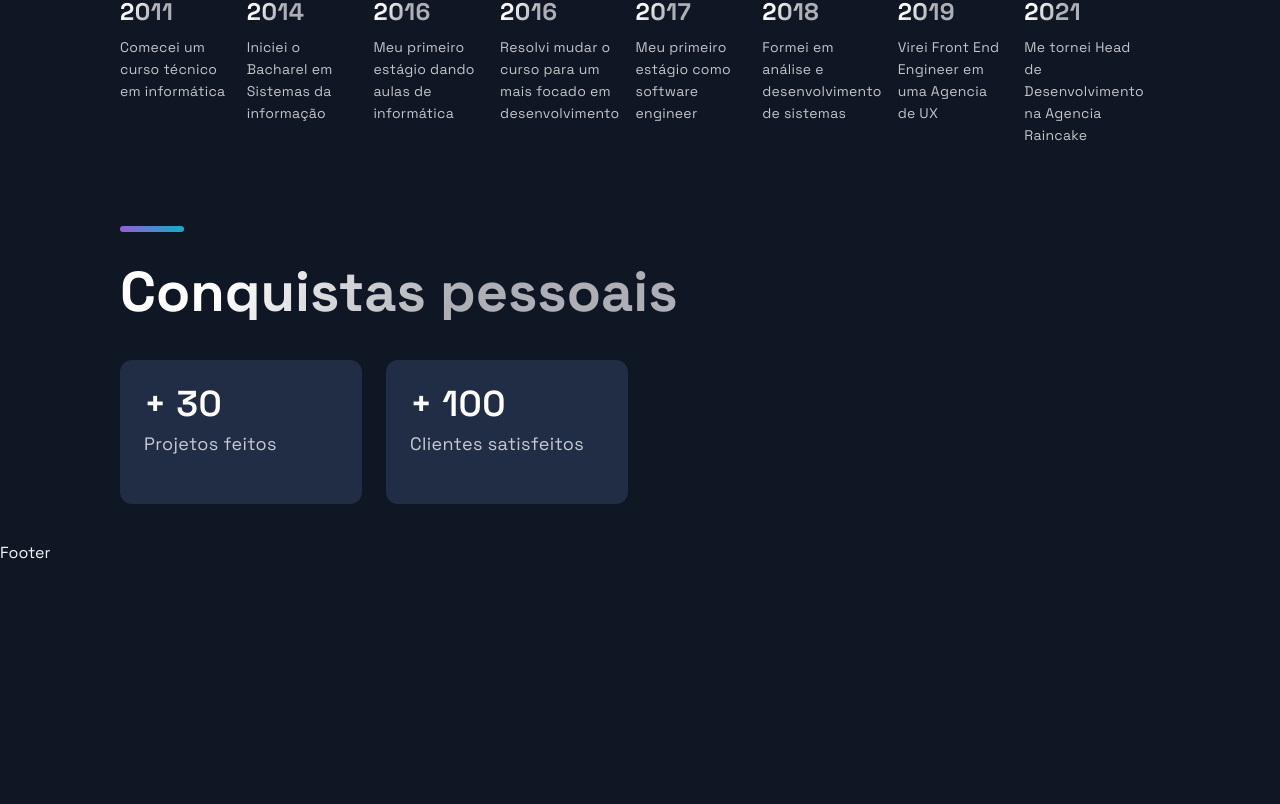
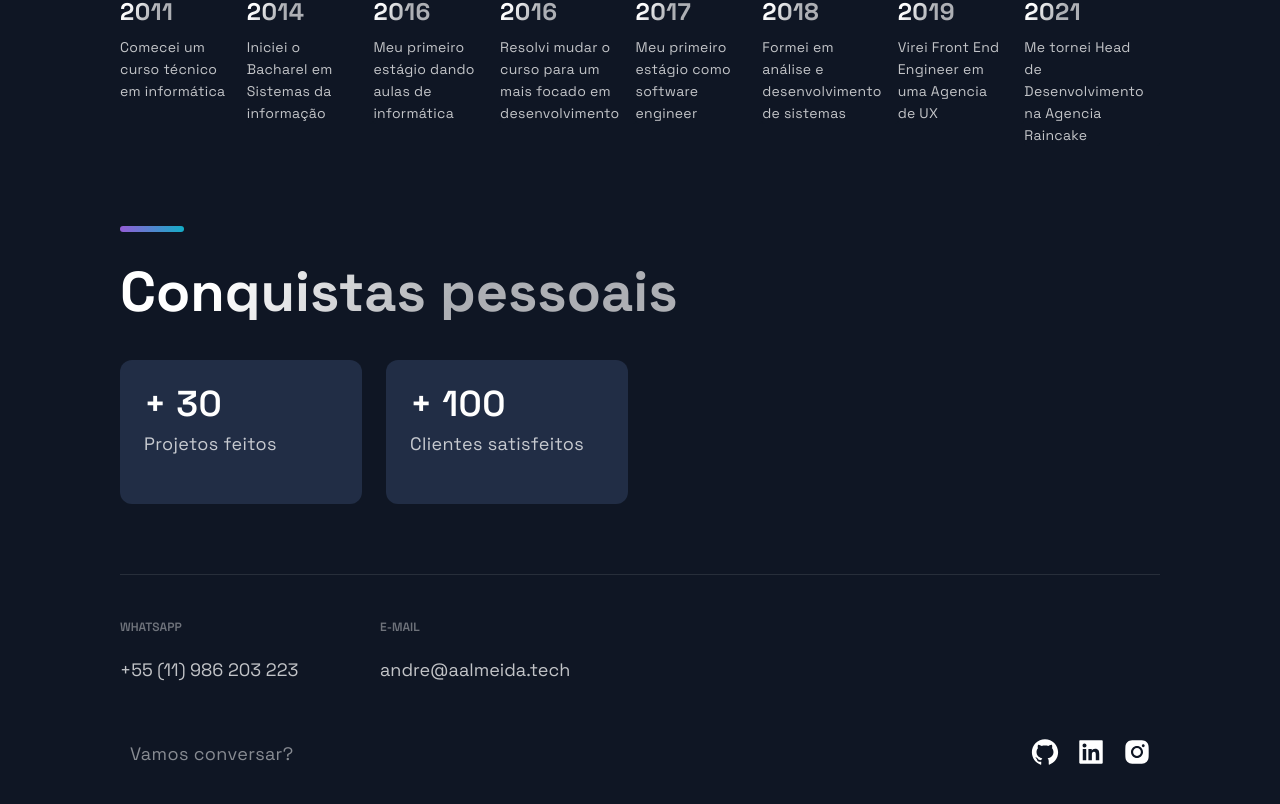
Before and after one commit to aalmeida00/portifolio, a Next.js app: page / in a window 1280 px wide. Shown: the part 2058-2862 px from the top of the page. Before the commit the page ends 2621 px from the top, so only its background shows below. Built offline with nearby package versions, Linux system fonts and the light colour scheme.

Commit message:
feat: footer finished

```diff
--- a/src/components/Footer/Footer.js
+++ b/src/components/Footer/Footer.js
@@ -2,13 +2,50 @@
 import { AiFillGithub, AiFillInstagram, AiFillLinkedin } from 'react-icons/ai';
 
 import { SocialIcons } from '../Header/HeaderStyles';
-import { CompanyContainer, FooterWrapper, LinkColumn, LinkItem, LinkList, LinkTitle, Slogan, SocialContainer, SocialIconsContainer } from './FooterStyles';
+import {
+  CompanyContainer,
+  FooterWrapper,
+  LinkColumn,
+  LinkItem,
+  LinkList,
+  LinkTitle,
+  Slogan,
+  SocialContainer,
+  SocialIconsContainer,
+} from './FooterStyles';
 
 const Footer = () => {
   return (
-    <div>
-      Footer
-    </div>
+    <FooterWrapper>
+      <LinkList>
+        <LinkColumn>
+          <LinkTitle>Whatsapp</LinkTitle>
+          <LinkItem href="tel:+5511986203223">+55 (11) 986 203 223</LinkItem>
+        </LinkColumn>
+        <LinkColumn>
+          <LinkTitle>E-mail</LinkTitle>
+          <LinkItem href="mailto:andre@aalmeida.tech">
+            andre@aalmeida.tech
+          </LinkItem>
+        </LinkColumn>
+      </LinkList>
+      <SocialIconsContainer>
+        <CompanyContainer>
+          <Slogan>Vamos conversar?</Slogan>
+        </CompanyContainer>
+        <SocialContainer>
+          <SocialIcons href="https://github.com/aalmeida00">
+            <AiFillGithub size="3rem" />
+          </SocialIcons>
+          <SocialIcons href="https://linkedin.com/aalmeida00">
+            <AiFillLinkedin size="3rem" />
+          </SocialIcons>
+          <SocialIcons href="https://instagram.com/andrx3">
+            <AiFillInstagram size="3rem" />
+          </SocialIcons>
+        </SocialContainer>
+      </SocialIconsContainer>
+    </FooterWrapper>
   );
 };
 
```
